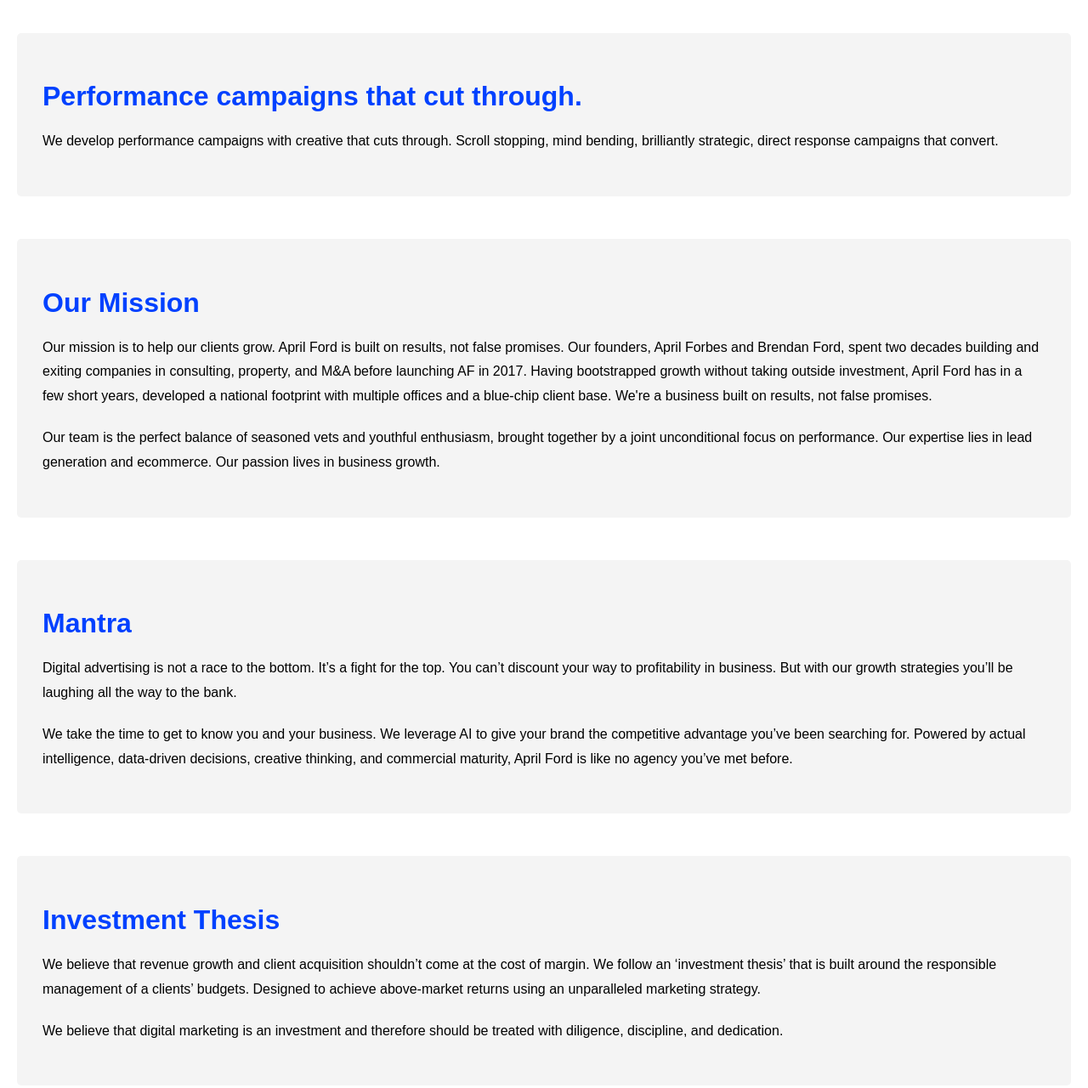
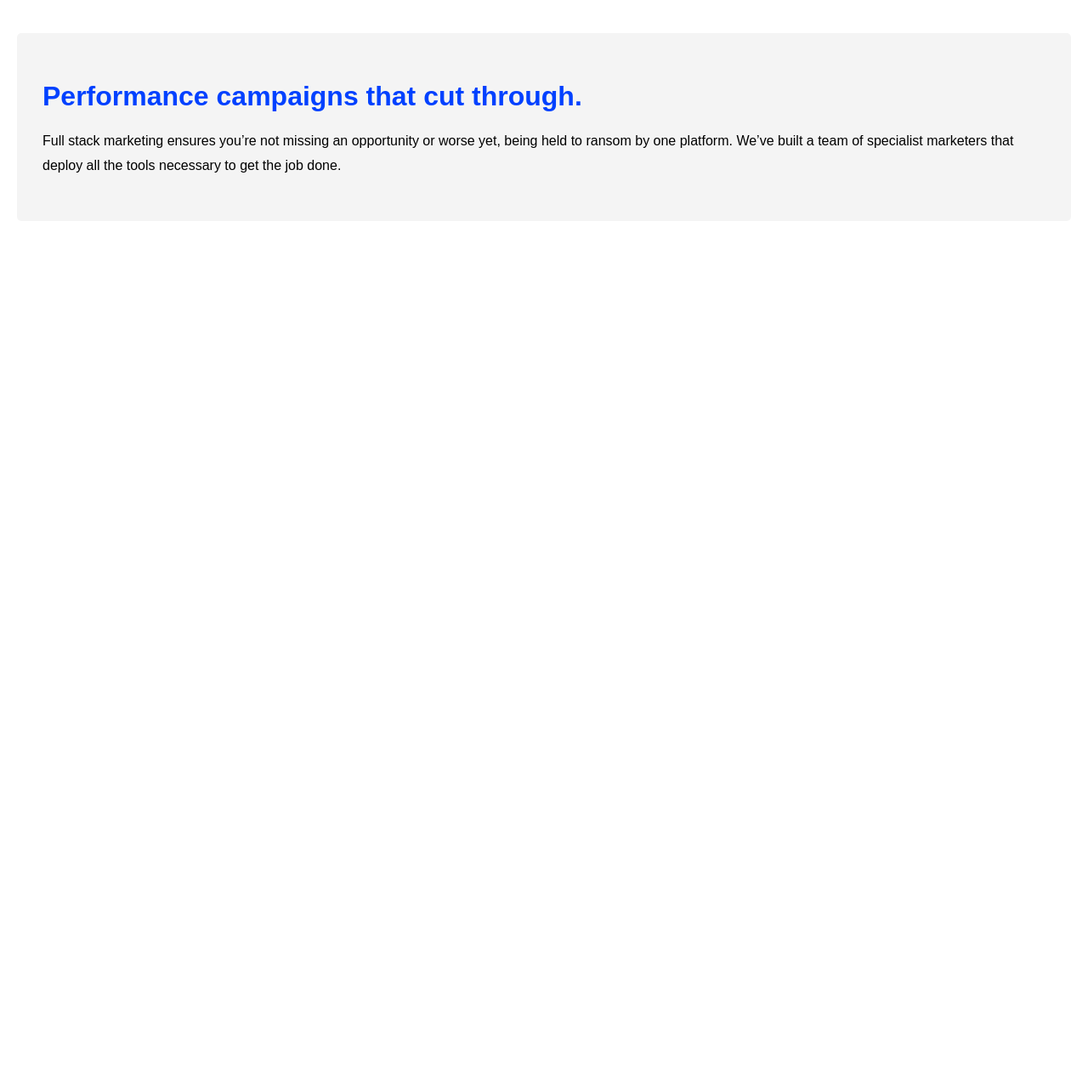
Before and after one commit to adithyanmadhi/fortesting, a plain HTML site: page project/index.html in a window 1280 px wide. Shown: the part 1799-3079 px from the top of the page at 85% size. After the commit the page ends 2099 px from the top, so only its background shows below. Drawn offline with Linux system fonts and the light colour scheme.

Commit message:
Update index.html

```diff
--- a/project/index.html
+++ b/project/index.html
@@ -10,11 +10,11 @@
   <header class="navbar">
     <div class="logo">April Ford.</div>
     <nav class="nav-links">
-      <a href="#about" class="nav-link">About</a>
-      <a href="#services" class="nav-link">Services</a>
-      <a href="#specialisations" class="nav-link">Specialisations</a>
-      <a href="#case-studies" class="nav-link">Case Studies</a>
-      <a href="#insights" class="nav-link">Insights</a>
+      <a href="#about">About</a>
+      <a href="#services">Services</a>
+      <a href="#specialisations">Specialisations</a>
+      <a href="#case-studies">Case Studies</a>
+      <a href="#insights">Insights</a>
       <a href="#contact" class="contact-btn">Contact</a>
     </nav>
   </header>
@@ -27,7 +27,7 @@
     </div>
   </section>
 
-  <section class="about-section" id="about">
+  <section class="about-section">
     <div class="about-container">
       <h2>DIGITAL MARKETING AGENCY SPECIALISING IN</h2>
       <h3>LEAD GENERATION AND ECOMMERCE.</h3>
@@ -43,58 +43,34 @@
     </div>
 
     <div class="about-containers">
-      <h2>We take the time to get to know you.</h2>
+      <h2>We take the
+        time to get
+        to know you.</h2>
       <p>
         We believe in getting to know you, your industry, and your problem, intimately. We’re obsessive about detail and we know investing the time to understand you means better outcomes for all.
       </p>
+
     </div>
 
     <div class="about-containerss">
-      <h2>The complete media stack.</h2>
+      <h2>The complete
+        media stack.</h2>
       <p>
         Full stack marketing ensures you’re not missing an opportunity or worse yet, being held to ransom by one platform. We’ve built a team of specialist marketers that deploy all the tools necessary to get the job done.
       </p>
+
     </div>
 
     <div class="about-containersss">
-      <h2>Performance campaigns that cut through.</h2>
+      <h2>Performance
+        campaigns that
+        cut through.</h2>
       <p>
-        We develop performance campaigns with creative that cuts through. Scroll stopping, mind bending, brilliantly strategic, direct response campaigns that convert.
+        Full stack marketing ensures you’re not missing an opportunity or worse yet, being held to ransom by one platform. We’ve built a team of specialist marketers that deploy all the tools necessary to get the job done.
       </p>
-    </div>
 
-    <div class="mission-container">
-      <h2>Our Mission</h2>
-      <p>
-        Our mission is to help our clients grow. April Ford is built on results, not false promises. Our founders, April Forbes and Brendan Ford, spent two decades building and exiting companies in consulting, property, and M&A before launching AF in 2017. Having bootstrapped growth without taking outside investment, April Ford has in a few short years, developed a national footprint with multiple offices and a blue-chip client base. We're a business built on results, not false promises.
-      </p>
-      <p>
-        Our team is the perfect balance of seasoned vets and youthful enthusiasm, brought together by a joint unconditional focus on performance. Our expertise lies in lead generation and ecommerce. Our passion lives in business growth.
-      </p>
-    </div>
-
-    <div class="mantra-container">
-      <h2>Mantra</h2>
-      <p>
-        Digital advertising is not a race to the bottom. It’s a fight for the top. You can’t discount your way to profitability in business. But with our growth strategies you’ll be laughing all the way to the bank.
-      </p>
-      <p>
-        We take the time to get to know you and your business. We leverage AI to give your brand the competitive advantage you’ve been searching for. Powered by actual intelligence, data-driven decisions, creative thinking, and commercial maturity, April Ford is like no agency you’ve met before.
-      </p>
-    </div>
-
-    <div class="investment-thesis-container">
-      <h2>Investment Thesis</h2>
-      <p>
-        We believe that revenue growth and client acquisition shouldn’t come at the cost of margin. We follow an ‘investment thesis’ that is built around the responsible management of a clients’ budgets. Designed to achieve above-market returns using an unparalleled marketing strategy.
-      </p>
-      <p>
-        We believe that digital marketing is an investment and therefore should be treated with diligence, discipline, and dedication.
-      </p>
     </div>
 
   </section>
-
-  <script src="script.js"></script>
 </body>
 </html>
```
